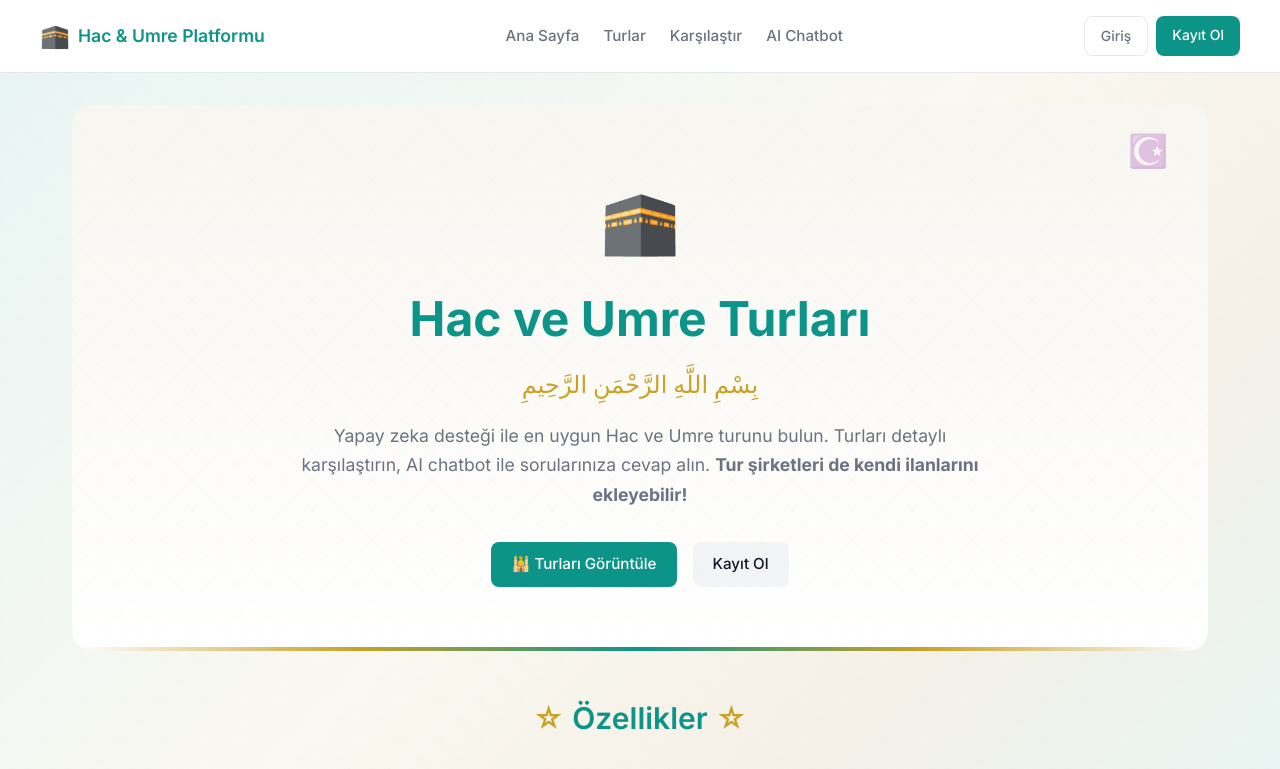
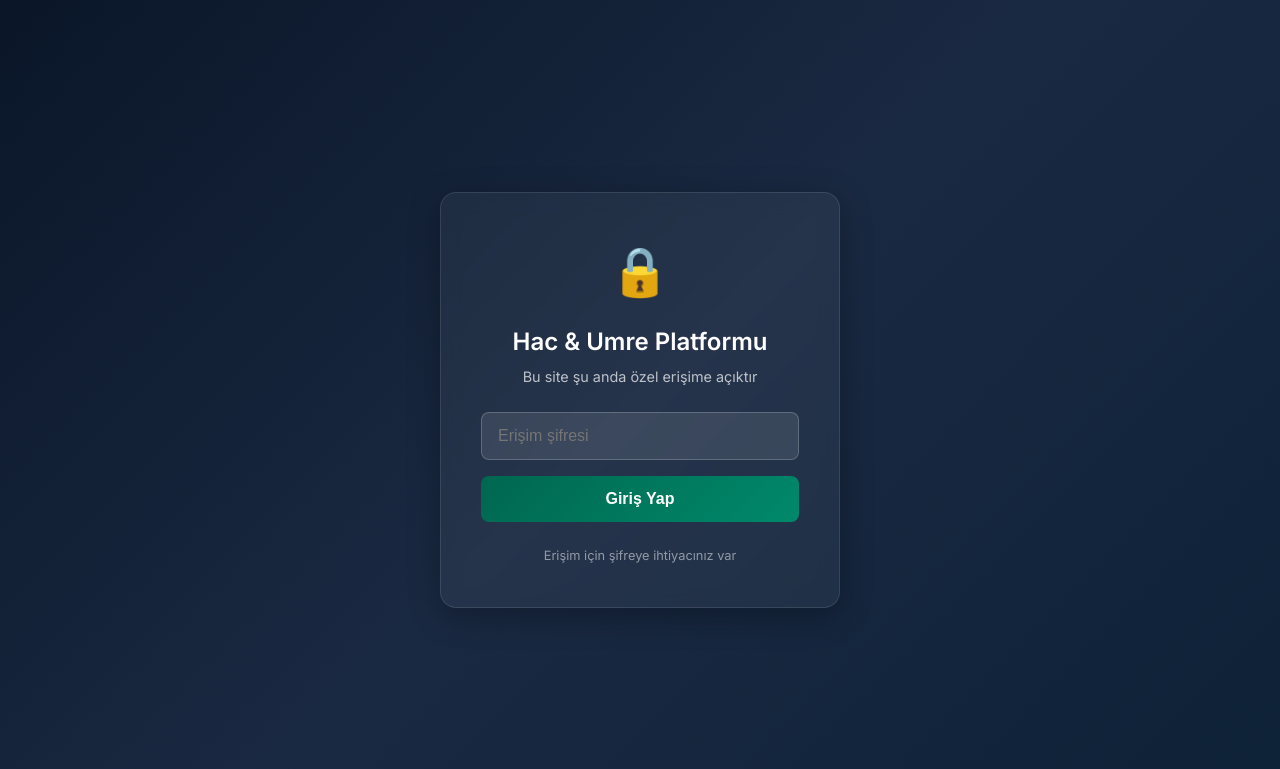
Before and after one commit to htas0443-max/hac-umre-platform, a React (Vite) app in the folder frontend/: page / in a window 1280 px wide. Shown: the top 769 px of the page. Built offline with nearby package versions, Linux system fonts and the light colour scheme; no server answers; the HTML template or start-up script is replaced by a standard one.

Commit message:
feat: Site erişim şifresi koruması eklendi (PasswordGate)

```diff
--- a/frontend/src/App.tsx
+++ b/frontend/src/App.tsx
@@ -1,23 +1,57 @@
-import React from 'react';
+import React, { Suspense } from 'react';
 import { BrowserRouter as Router, Routes, Route, Navigate } from 'react-router-dom';
 import { AuthProvider, useAuth } from './AuthContext';
-import Login from './pages/Login';
-import Register from './pages/Register';
-import OperatorRegister from './pages/OperatorRegister';
-import Home from './pages/Home';
-import ToursList from './pages/ToursList';
-import TourDetail from './pages/TourDetail';
-import Compare from './pages/Compare';
-import Chat from './pages/Chat';
-import AdminImport from './pages/AdminImport';
-import AdminApproval from './pages/AdminApproval';
-import OperatorDashboard from './pages/OperatorDashboard';
-import OperatorTourForm from './pages/OperatorTourForm';
-import ForgotPassword from './pages/ForgotPassword';
-import ResetPassword from './pages/ResetPassword';
 import Navbar from './components/Navbar';
 import Footer from './components/Footer';
+import BottomNav from './components/BottomNav';
+import ErrorBoundary from './components/ErrorBoundary';
+import PasswordGate from './components/PasswordGate';
+import { Toaster } from 'sonner';
 import './App.css';
+
+// Lazy load all pages for code splitting
+const Home = React.lazy(() => import('./pages/Home'));
+const Login = React.lazy(() => import('./pages/Login'));
+const Register = React.lazy(() => import('./pages/Register'));
+const OperatorRegister = React.lazy(() => import('./pages/OperatorRegister'));
+const ToursList = React.lazy(() => import('./pages/ToursList'));
+const TourDetail = React.lazy(() => import('./pages/TourDetail'));
+const Compare = React.lazy(() => import('./pages/Compare'));
+const Chat = React.lazy(() => import('./pages/Chat'));
+const AdminImport = React.lazy(() => import('./pages/AdminImport'));
+const AdminApproval = React.lazy(() => import('./pages/AdminApproval'));
+const AdminDashboard = React.lazy(() => import('./pages/AdminDashboard'));
+const OperatorDashboard = React.lazy(() => import('./pages/OperatorDashboard'));
+const OperatorTourForm = React.lazy(() => import('./pages/OperatorTourForm'));
+const ForgotPassword = React.lazy(() => import('./pages/ForgotPassword'));
+const ResetPassword = React.lazy(() => import('./pages/ResetPassword'));
+// Support Ticket Pages
+const SupportPage = React.lazy(() => import('./pages/SupportPage'));
+const MyTickets = React.lazy(() => import('./pages/MyTickets'));
+const TicketDetail = React.lazy(() => import('./pages/TicketDetail'));
+const AdminTickets = React.lazy(() => import('./pages/AdminTickets'));
+const AdminTicketDetail = React.lazy(() => import('./pages/AdminTicketDetail'));
+const EmailVerification = React.lazy(() => import('./pages/EmailVerification'));
+const AdminLogin = React.lazy(() => import('./pages/AdminLogin'));
+const TermsPage = React.lazy(() => import('./pages/TermsPage'));
+const PrivacyPage = React.lazy(() => import('./pages/PrivacyPage'));
+
+// Loading component for Suspense fallback
+const PageLoading = () => (
+  <div className="loading" style={{
+    display: 'flex',
+    justifyContent: 'center',
+    alignItems: 'center',
+    minHeight: '50vh',
+    fontSize: '1.25rem',
+    color: 'var(--primary-teal)'
+  }}>
+    <div style={{ textAlign: 'center' }}>
+      <div style={{ fontSize: '3rem', marginBottom: '1rem' }}>🕋</div>
+      <div>Yükleniyor...</div>
+    </div>
+  </div>
+);
 
 function PrivateRoute({ children }: { children: React.ReactNode }) {
   const { user, loading } = useAuth();
@@ -56,6 +90,8 @@ function AppRoutes() {
     <div className="app">
       <Navbar />
       <main className="main-content">
+        <ErrorBoundary>
+          <Suspense fallback={<PageLoading />}>
             <Routes>
               <Route path="/" element={<Home />} />
               <Route path="/login" element={!user ? <Login /> : <Navigate to="/tours" />} />
@@ -63,6 +99,10 @@ function AppRoutes() {
               <Route path="/operator/register" element={!user ? <OperatorRegister /> : <Navigate to="/operator/dashboard" />} />
               <Route path="/forgot-password" element={!user ? <ForgotPassword /> : <Navigate to="/tours" />} />
               <Route path="/reset-password" element={<ResetPassword />} />
+              <Route path="/verify-email" element={<EmailVerification />} />
+              <Route path="/admin/login" element={<AdminLogin />} />
+              <Route path="/terms" element={<TermsPage />} />
+              <Route path="/privacy" element={<PrivacyPage />} />
               <Route
                 path="/tours"
                 element={
@@ -128,20 +168,68 @@ function AppRoutes() {
                   </AdminRoute>
                 }
               />
+              <Route
+                path="/admin/dashboard"
+                element={
+                  <AdminRoute>
+                    <AdminDashboard />
+                  </AdminRoute>
+                }
+              />
+              {/* Support Ticket Routes */}
+              <Route path="/support" element={<SupportPage />} />
+              <Route
+                path="/support/tickets"
+                element={
+                  <PrivateRoute>
+                    <MyTickets />
+                  </PrivateRoute>
+                }
+              />
+              <Route
+                path="/support/tickets/:id"
+                element={
+                  <PrivateRoute>
+                    <TicketDetail />
+                  </PrivateRoute>
+                }
+              />
+              <Route
+                path="/admin/tickets"
+                element={
+                  <AdminRoute>
+                    <AdminTickets />
+                  </AdminRoute>
+                }
+              />
+              <Route
+                path="/admin/tickets/:id"
+                element={
+                  <AdminRoute>
+                    <AdminTicketDetail />
+                  </AdminRoute>
+                }
+              />
             </Routes>
+          </Suspense>
+        </ErrorBoundary>
       </main>
       <Footer />
+      <BottomNav />
+      <Toaster position="top-center" richColors closeButton />
     </div>
   );
 }
 
 function App() {
   return (
+    <PasswordGate>
       <Router>
         <AuthProvider>
           <AppRoutes />
         </AuthProvider>
       </Router>
+    </PasswordGate>
   );
 }
 
--- /dev/null
+++ b/frontend/src/components/PasswordGate.tsx
@@ -0,0 +1,157 @@
+import React, { useState, useEffect } from 'react';
+
+// Site erişim şifresi - değiştirmek için buraya yeni şifre yazın
+const SITE_PASSWORD = 'hac2026';
+const STORAGE_KEY = 'site_access_granted';
+
+interface PasswordGateProps {
+  children: React.ReactNode;
+}
+
+const PasswordGate: React.FC<PasswordGateProps> = ({ children }) => {
+  const [isAuthenticated, setIsAuthenticated] = useState(false);
+  const [password, setPassword] = useState('');
+  const [error, setError] = useState('');
+  const [isLoading, setIsLoading] = useState(true);
+
+  useEffect(() => {
+    // Check if already authenticated in this session
+    const granted = sessionStorage.getItem(STORAGE_KEY);
+    if (granted === 'true') {
+      setIsAuthenticated(true);
+    }
+    setIsLoading(false);
+  }, []);
+
+  const handleSubmit = (e: React.FormEvent) => {
+    e.preventDefault();
+    if (password === SITE_PASSWORD) {
+      sessionStorage.setItem(STORAGE_KEY, 'true');
+      setIsAuthenticated(true);
+      setError('');
+    } else {
+      setError('Yanlış şifre. Lütfen tekrar deneyin.');
+      setPassword('');
+    }
+  };
+
+  if (isLoading) {
+    return (
+      <div style={styles.container}>
+        <div style={styles.card}>
+          <div style={{ fontSize: '3rem' }}>🕋</div>
+          <p>Yükleniyor...</p>
+        </div>
+      </div>
+    );
+  }
+
+  if (isAuthenticated) {
+    return <>{children}</>;
+  }
+
+  return (
+    <div style={styles.container}>
+      <div style={styles.card}>
+        <div style={styles.icon}>🔒</div>
+        <h1 style={styles.title}>Hac & Umre Platformu</h1>
+        <p style={styles.subtitle}>Bu site şu anda özel erişime açıktır</p>
+
+        <form onSubmit={handleSubmit} style={styles.form}>
+          <input
+            type="password"
+            value={password}
+            onChange={(e) => setPassword(e.target.value)}
+            placeholder="Erişim şifresi"
+            style={styles.input}
+            autoFocus
+          />
+          {error && <p style={styles.error}>{error}</p>}
+          <button type="submit" style={styles.button}>
+            Giriş Yap
+          </button>
+        </form>
+
+        <p style={styles.footer}>
+          Erişim için şifreye ihtiyacınız var
+        </p>
+      </div>
+    </div>
+  );
+};
+
+const styles: { [key: string]: React.CSSProperties } = {
+  container: {
+    minHeight: '100vh',
+    display: 'flex',
+    alignItems: 'center',
+    justifyContent: 'center',
+    background: 'linear-gradient(135deg, #0a1628 0%, #1a2942 50%, #0d2137 100%)',
+    padding: '1rem',
+  },
+  card: {
+    background: 'rgba(255, 255, 255, 0.05)',
+    backdropFilter: 'blur(10px)',
+    borderRadius: '1rem',
+    padding: '2.5rem',
+    textAlign: 'center' as const,
+    maxWidth: '400px',
+    width: '100%',
+    border: '1px solid rgba(255, 255, 255, 0.1)',
+    boxShadow: '0 8px 32px rgba(0, 0, 0, 0.3)',
+  },
+  icon: {
+    fontSize: '3rem',
+    marginBottom: '1rem',
+  },
+  title: {
+    color: '#ffffff',
+    fontSize: '1.5rem',
+    fontWeight: '600',
+    marginBottom: '0.5rem',
+  },
+  subtitle: {
+    color: 'rgba(255, 255, 255, 0.7)',
+    fontSize: '0.9rem',
+    marginBottom: '1.5rem',
+  },
+  form: {
+    display: 'flex',
+    flexDirection: 'column' as const,
+    gap: '1rem',
+  },
+  input: {
+    padding: '0.875rem 1rem',
+    borderRadius: '0.5rem',
+    border: '1px solid rgba(255, 255, 255, 0.2)',
+    background: 'rgba(255, 255, 255, 0.1)',
+    color: '#ffffff',
+    fontSize: '1rem',
+    outline: 'none',
+    transition: 'border-color 0.2s',
+  },
+  button: {
+    padding: '0.875rem 1rem',
+    borderRadius: '0.5rem',
+    border: 'none',
+    background: 'linear-gradient(135deg, #00674F 0%, #00896b 100%)',
+    color: '#ffffff',
+    fontSize: '1rem',
+    fontWeight: '600',
+    cursor: 'pointer',
+    transition: 'transform 0.2s, box-shadow 0.2s',
+  },
+  error: {
+    color: '#ff6b6b',
+    fontSize: '0.875rem',
+    margin: '0',
+  },
+  footer: {
+    color: 'rgba(255, 255, 255, 0.5)',
+    fontSize: '0.8rem',
+    marginTop: '1.5rem',
+    marginBottom: '0',
+  },
+};
+
+export default PasswordGate;
```
Lines whose indentation alone changed are shown as unchanged.
